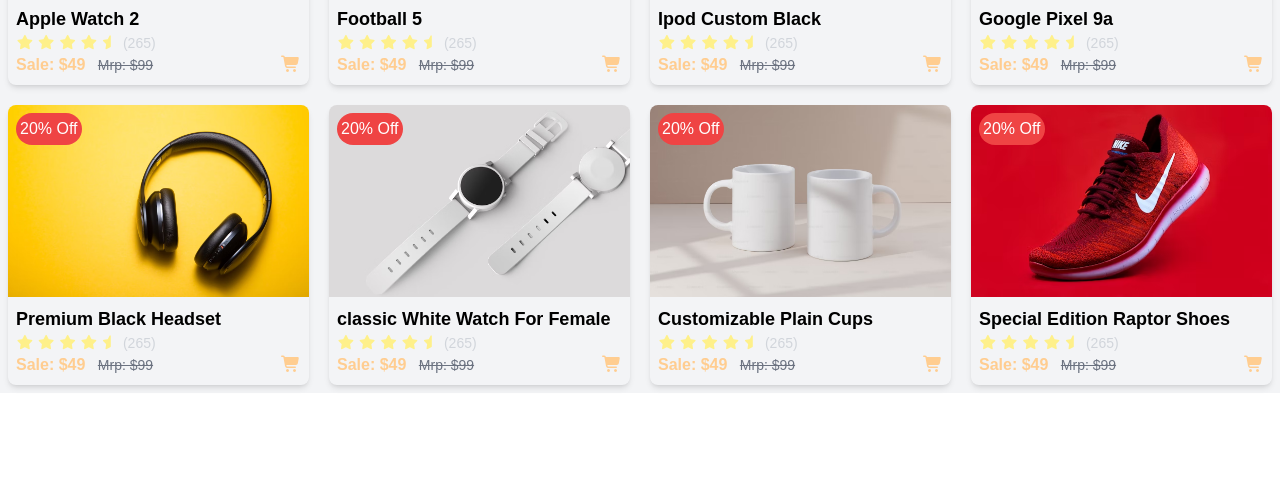
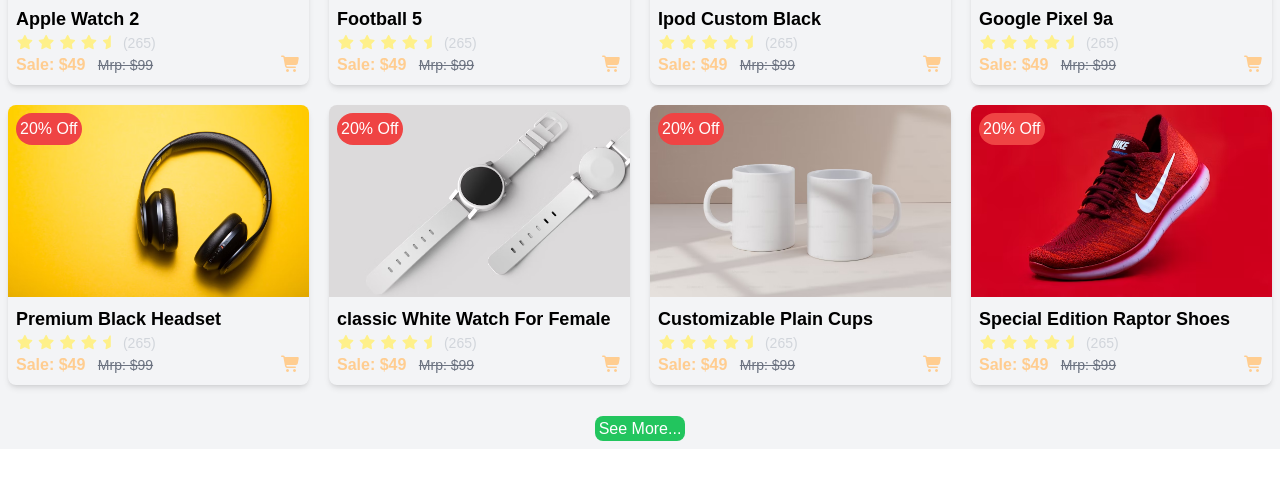
Before and after one commit to 0anishpandit/MERN-Learning, a plain HTML site: page index.html in a window 1280 px wide. Shown: the part 1705-2184 px from the top of the page. Drawn offline with nearby package versions, Linux system fonts and the light colour scheme; a web font is replaced by a local one.

Commit message:
See More ...added

```diff
--- a/index.html
+++ b/index.html
@@ -351,6 +351,10 @@
                             </div>
                         </div>
                 </div>
+
+            </div>
+            <div class=" text-center mt-8">
+                <a href="/assets/products/" class="text-white bg-green-500 p-1 rounded-lg hover:text-primary/90 ">See More...</a>
             </div>
 
         </section>
```
